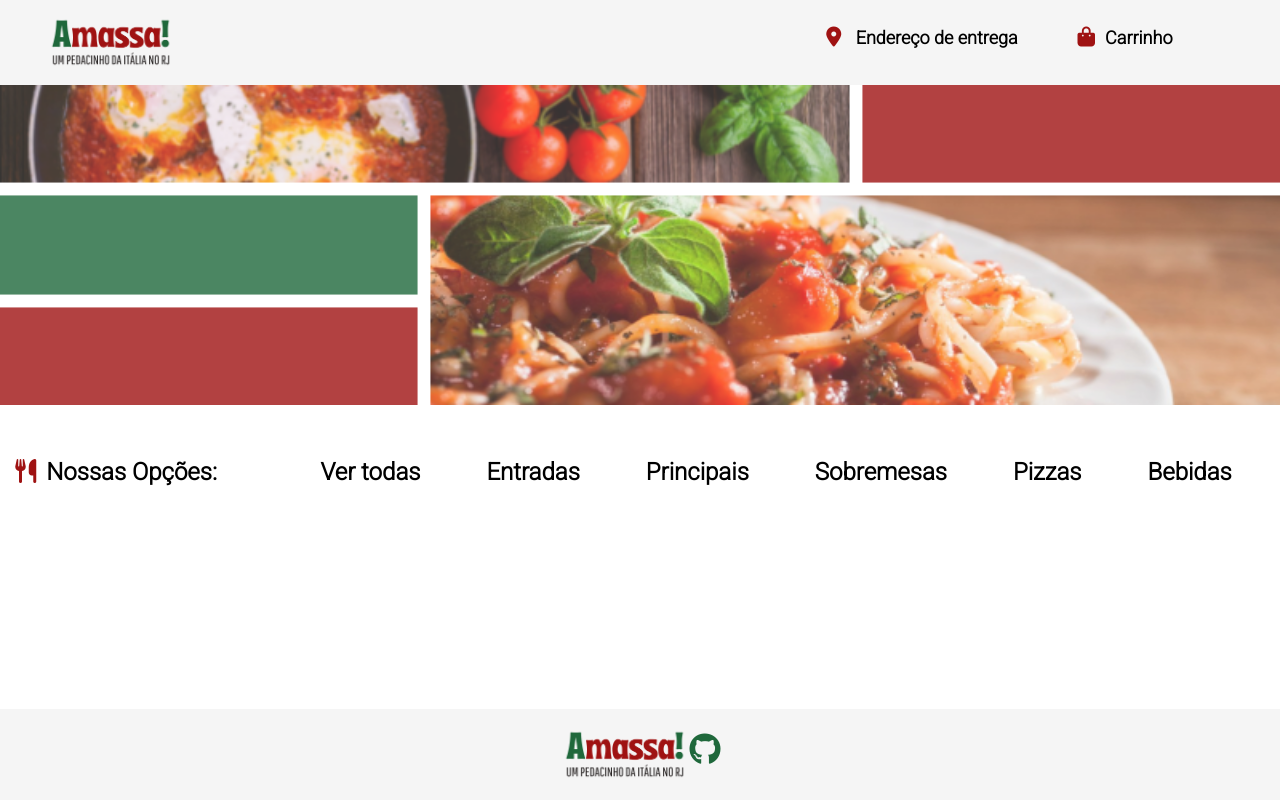
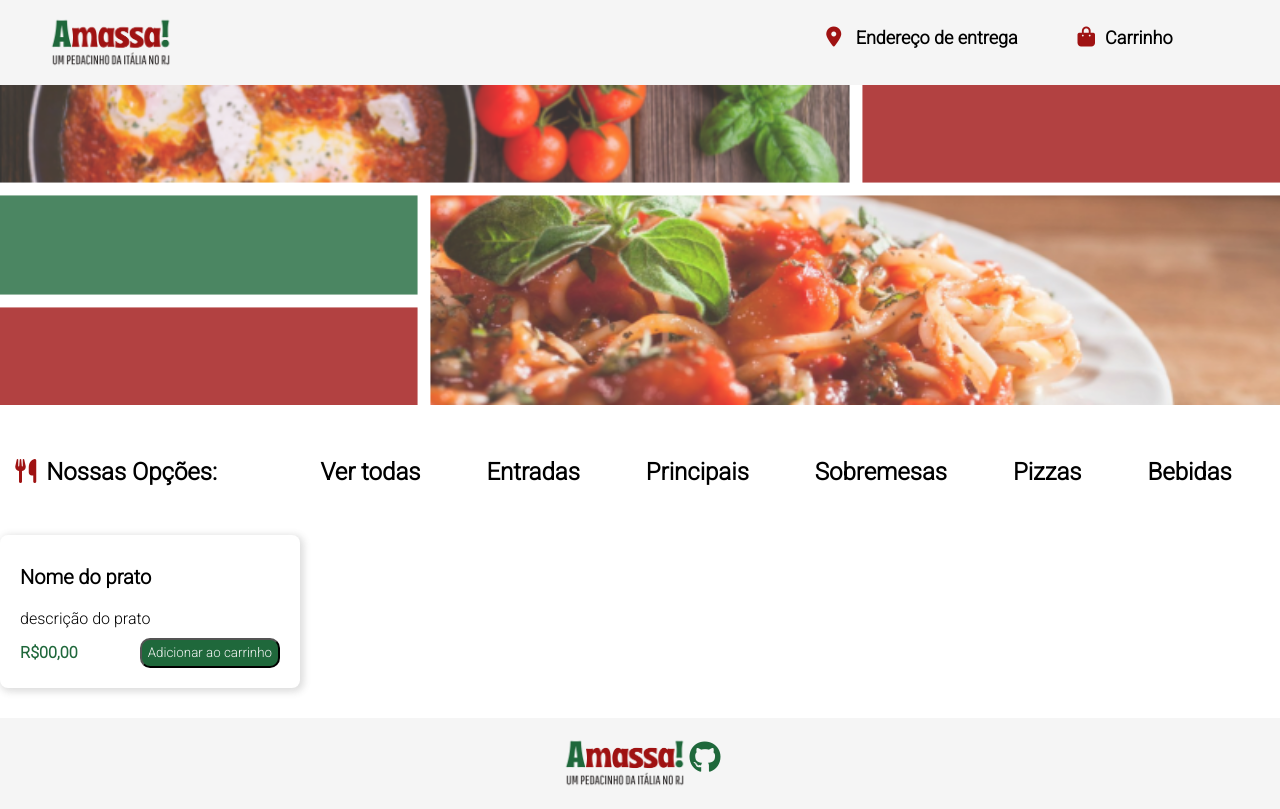
Before and after one commit to matgermano/Plataforma_Amassa, a React (Create React App) app in the folder plataforma-amassa/: page / in a window 1280 px wide. Built offline with nearby package versions, Linux system fonts and the light colour scheme; a web font is replaced by a local one.

Commit message:
feat: criação dos cards e componente de botao

```diff
--- a/plataforma-amassa/src/App.js
+++ b/plataforma-amassa/src/App.js
@@ -1,9 +1,10 @@
 import {React, useState, useEffect} from "react";
-import axios from "axios";
+// import axios from "axios";
 import Navbar from "./components/Navbar/Navbar";
 import Banner from "./components/Banner/Banner";
 import Opcoes from "./components/Opcoes/Opcoes";
 import Footer from "./components/Footer/Footer";
+import Cards from "./components/Cards/Cards";
 import "./index.css";
 import ModalEndereço from "./components/Modal/ModalEndereço";
 import ModalCarrinho from "./components/Modal/ModalCarrinho";
@@ -30,6 +31,7 @@ function App() {
       <Navbar setIsOpen={setIsModalVisible} setIsOpen2={setIsModalVisible2}/>
       <Banner />
       <Opcoes />
+      <Cards/>
       <Footer />
       {isModalVisible ? <ModalEndereço setIsModalVisible={setIsModalVisible} /> : null}
       {isModalVisible2 ? <ModalCarrinho setIsModalVisible2={setIsModalVisible2} /> : null}
--- /dev/null
+++ b/plataforma-amassa/src/components/Botao/Botao.css
@@ -0,0 +1,6 @@
+.card-btn {
+    background-color: #1F683B;
+    border-radius:10px;
+    color: whitesmoke;
+    height: 30px;
+}
--- /dev/null
+++ b/plataforma-amassa/src/components/Botao/Botao.js
@@ -0,0 +1,10 @@
+import React, { Component } from "react";
+import "./Botao.css";
+
+class Cards extends Component {
+  render() {
+    return <button className="card-btn">Adicionar ao carrinho</button>;
+  }
+}
+
+export default Cards;
--- /dev/null
+++ b/plataforma-amassa/src/components/Cards/Cards.css
@@ -0,0 +1,24 @@
+.card{
+    width: 300px;
+    box-shadow: 2px 2px 7px 2px rgba(78, 78, 78, 0.185);
+    border-radius: 8px;
+}
+.card-body{
+    padding: 20px;
+}
+.card-titulo, .card-descricao{
+    padding: 10px 0px;
+}
+.card-titulo {
+    font-size: 20px;
+    font-weight: bold;
+}
+.card-flex{
+    display: flex;
+    justify-content: space-between;
+    align-items: center;
+}
+.card-preco{
+    color: #1F683B;
+    font-weight: bold;
+}
--- /dev/null
+++ b/plataforma-amassa/src/components/Cards/Cards.js
@@ -0,0 +1,26 @@
+import React, { Component } from "react";
+import "./Cards.css";
+import Botao from "../Botao/Botao"
+
+class Cards extends Component {
+  render() {
+    return (
+
+        <div className="card">
+          <div className="card-body">
+            <div className="card-titulo">Nome do prato </div>
+            <div className="card-descricao">
+              descrição do prato
+            </div>
+            <div className="card-flex">
+            <div className="card-preco">R$00,00</div>
+            <Botao/>
+            </div>
+          </div>
+        </div>
+
+    );
+  }
+}
+
+export default Cards;
--- a/plataforma-amassa/src/components/Footer/Footer.css
+++ b/plataforma-amassa/src/components/Footer/Footer.css
@@ -3,10 +3,11 @@
     align-items: center;
     justify-content: center;
     width: 100%;
-    position: absolute;
+    position: relative;
     bottom: 0;
     background-color: whitesmoke;
     padding-bottom: 10px;
+    margin-top: 30px;
 }
 .LogoFooter{
     width: 130px;
```
